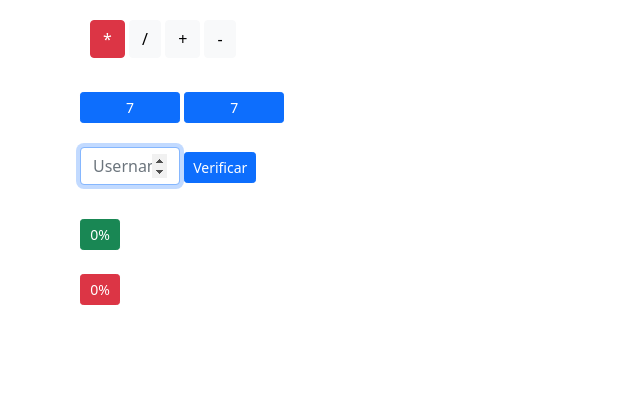
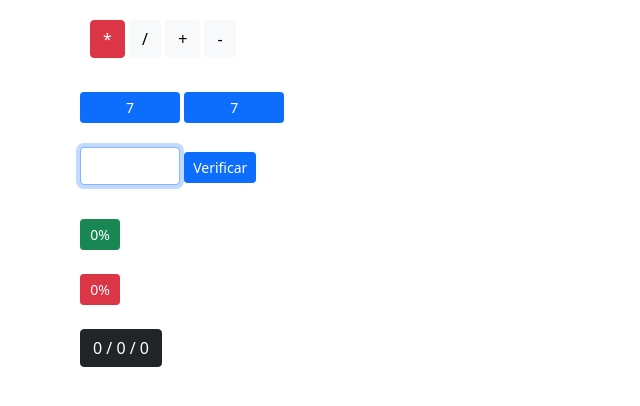
Before and after one commit to hatatori/math-training, a plain HTML site: page index.html in a window 1280 px wide. Shown: the whole page, without its empty margins (0-640 px from the left). Drawn offline with Linux system fonts and the light colour scheme.

Commit message:
Add files via upload

```diff
--- a/index.html
+++ b/index.html
@@ -1,6 +1,19 @@
 <link rel="stylesheet" type="text/css" href="bootstrap/bootstrap.css">
 
 <style>
+
+	/* Chrome, Safari, Edge, Opera */
+	input::-webkit-outer-spin-button,
+	input::-webkit-inner-spin-button {
+		-webkit-appearance: none;
+		margin: 0;
+	}
+
+	/* Firefox */
+	input[type=number] {
+		-moz-appearance: textfield;
+	}
+
 	#barras *{
 		transition: 1s
 	}
@@ -50,10 +63,10 @@
 	<br>
 
 
-	<input type="text" class="btn btn-primary btn-sm" placeholder="Username" id="a" style="width: 100">
-	<input type="text" class="btn btn-primary btn-sm" placeholder="Username" id="b" style="width: 100">
+	<input type="text" class="btn btn-primary btn-sm" placeholder="" id="a" style="width: 100">
+	<input type="text" class="btn btn-primary btn-sm" placeholder="" id="b" style="width: 100">
 	<br><br>
-	<input type="number" class="form-control botao" placeholder="Username" id="c">
+	<input type="number" class="form-control botao" placeholder="" id="c">
 	<button type="button" class="btn btn-primary btn-sm">Verificar</button>
 
 
@@ -62,6 +75,10 @@
 		<div class="btn btn-success btn-sm" id="g" style="width:10%">0%</div>
 		<br><br>
 		<div class="btn btn-danger btn-sm" id="r" style="width:10%">0%</div>
+	</div>
+	<br>
+	<div>
+		<button type="button" id="sol" class="btn btn-dark">0 / 0 / 0</button>
 	</div>
 
 </div>
@@ -185,6 +202,8 @@
 
 			g.innerHTML = parseInt(acertos/total*100)+"%"
 			r.innerHTML = parseInt(erros/total*100)+"%"
+
+			sol.innerHTML = acertos+" / "+erros+" / "+total
 		}
 	}
 
```
